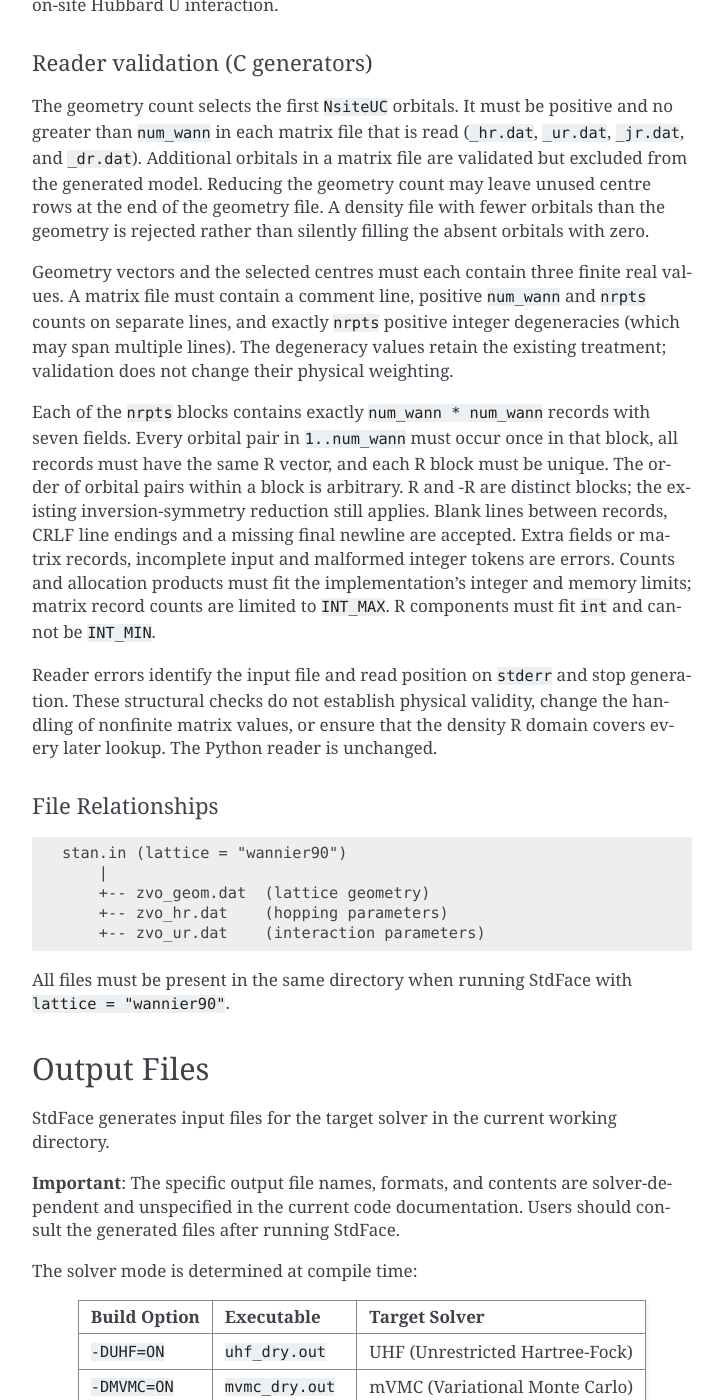
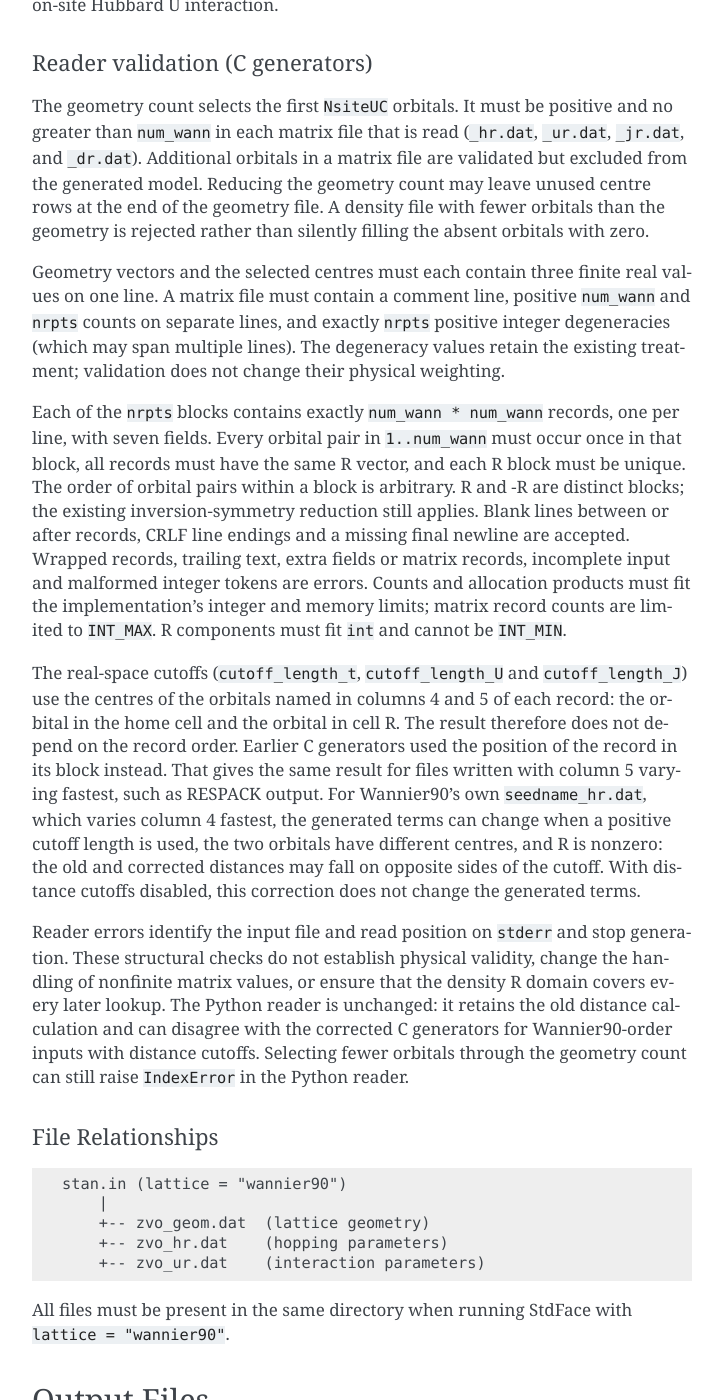
Before and after one commit to issp-center-dev/StdFace, a Sphinx documentation site: the page built from docs/user/input_output.rst, in a window 1280 px wide and 1400 px high, scrolled down 4397 px. Shown: the whole window, without its empty margins (388-1111 px from the left). Built offline with Sphinx 7.4.7, drawn with Linux system fonts in a browser that asks for light colours.

Commit message:
test: cover native Wannier order and reader edge cases
Add native Wannier90 ordering and trailing-blank regressions, and make degeneracy failures require their intended diagnostic. Document cutoff behavior changes, line-based input requirements, and the remaining Python reader differences.

```diff
--- a/docs/user/input_output.rst
+++ b/docs/user/input_output.rst
@@ -216,26 +216,44 @@ file. A density file with fewer orbitals than the geometry is rejected rather
 than silently filling the absent orbitals with zero.
 
 Geometry vectors and the selected centres must each contain three finite real
-values. A matrix file must contain a comment line, positive ``num_wann`` and
-``nrpts`` counts on separate lines, and exactly ``nrpts`` positive integer
-degeneracies (which may span multiple lines). The degeneracy values retain
-the existing treatment; validation does not change their physical weighting.
+values on one line. A matrix file must contain a comment line, positive
+``num_wann`` and ``nrpts`` counts on separate lines, and exactly ``nrpts``
+positive integer degeneracies (which may span multiple lines). The degeneracy
+values retain the existing treatment; validation does not change their
+physical weighting.
 
-Each of the ``nrpts`` blocks contains exactly ``num_wann * num_wann`` records
-with seven fields. Every orbital pair in ``1..num_wann`` must occur once in
-that block, all records must have the same R vector, and each R block must be
-unique. The order of orbital pairs within a block is arbitrary. R and -R are
-distinct blocks; the existing inversion-symmetry reduction still applies.
-Blank lines between records, CRLF line endings and a missing final newline
-are accepted. Extra fields or matrix records, incomplete input and malformed
-integer tokens are errors. Counts and allocation products must fit the
-implementation's integer and memory limits; matrix record counts are limited
-to ``INT_MAX``. R components must fit ``int`` and cannot be ``INT_MIN``.
+Each of the ``nrpts`` blocks contains exactly ``num_wann * num_wann`` records,
+one per line, with seven fields. Every orbital pair in ``1..num_wann`` must
+occur once in that block, all records must have the same R vector, and each R
+block must be unique. The order of orbital pairs within a block is arbitrary.
+R and -R are distinct blocks; the existing inversion-symmetry reduction still
+applies.
+Blank lines between or after records, CRLF line endings and a missing final
+newline are accepted. Wrapped records, trailing text, extra fields or matrix
+records, incomplete input and malformed integer tokens are errors. Counts and
+allocation products must fit the implementation's integer and memory limits;
+matrix record counts are limited to ``INT_MAX``. R components must fit ``int``
+and cannot be ``INT_MIN``.
+
+The real-space cutoffs (``cutoff_length_t``, ``cutoff_length_U`` and
+``cutoff_length_J``) use the centres of the orbitals named in columns 4 and 5
+of each record: the orbital in the home cell and the orbital in cell R.
+The result therefore does not depend on the record order. Earlier C
+generators used the position of the record in its block instead. That gives
+the same result for files written with column 5 varying fastest, such as
+RESPACK output. For Wannier90's own ``seedname_hr.dat``, which varies column 4
+fastest, the generated terms can change when a positive cutoff length is used,
+the two orbitals have different centres, and R is nonzero: the old and corrected
+distances may fall on opposite sides of the cutoff. With distance cutoffs
+disabled, this correction does not change the generated terms.
 
 Reader errors identify the input file and read position on ``stderr`` and
 stop generation. These structural checks do not establish physical validity,
 change the handling of nonfinite matrix values, or ensure that the density
-R domain covers every later lookup. The Python reader is unchanged.
+R domain covers every later lookup. The Python reader is unchanged: it retains
+the old distance calculation and can disagree with the corrected C generators
+for Wannier90-order inputs with distance cutoffs. Selecting fewer orbitals
+through the geometry count can still raise ``IndexError`` in the Python reader.
 
 File Relationships
 """"""""""""""""""
```
Also changed, not shown: 1 other file.
